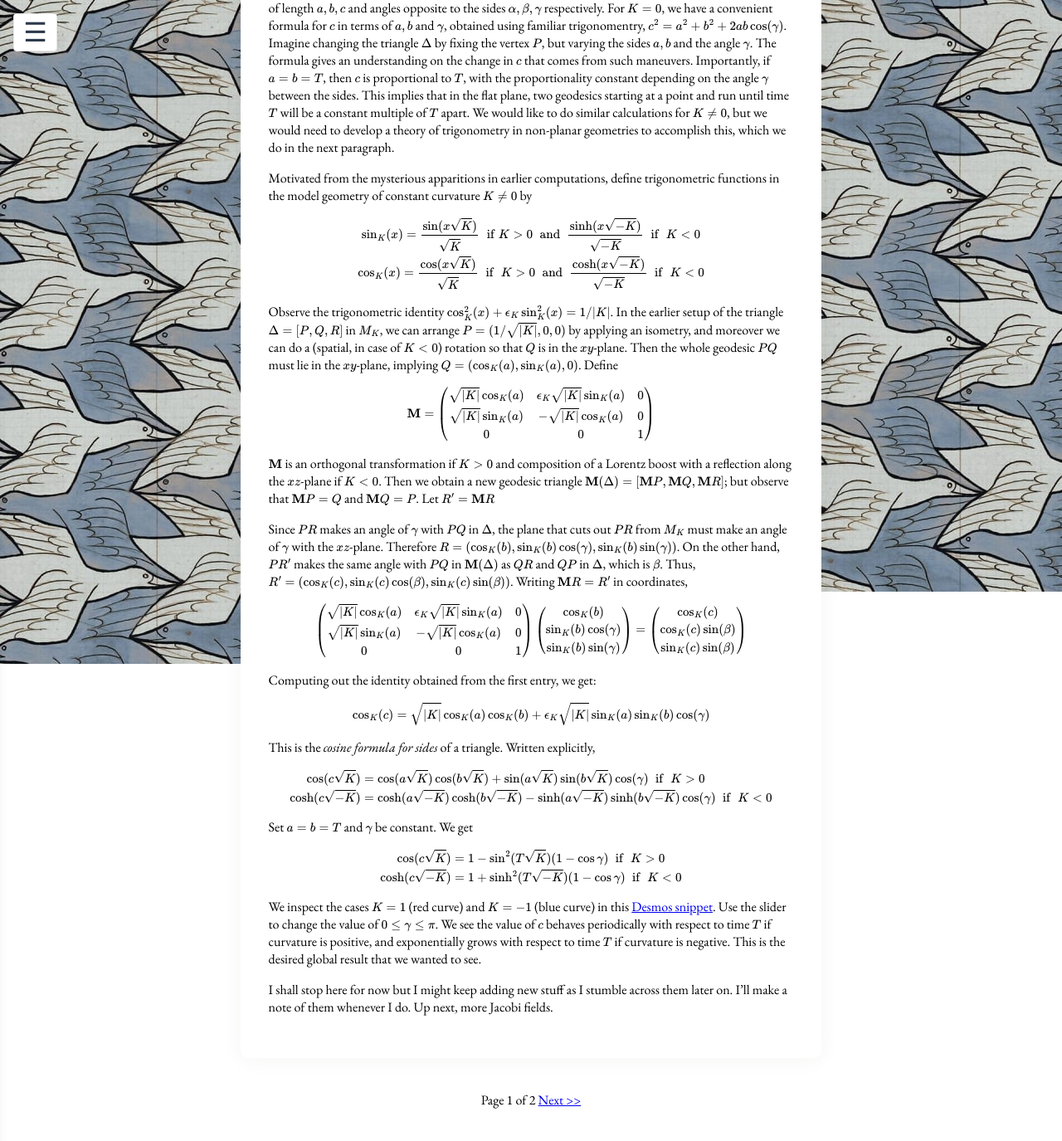
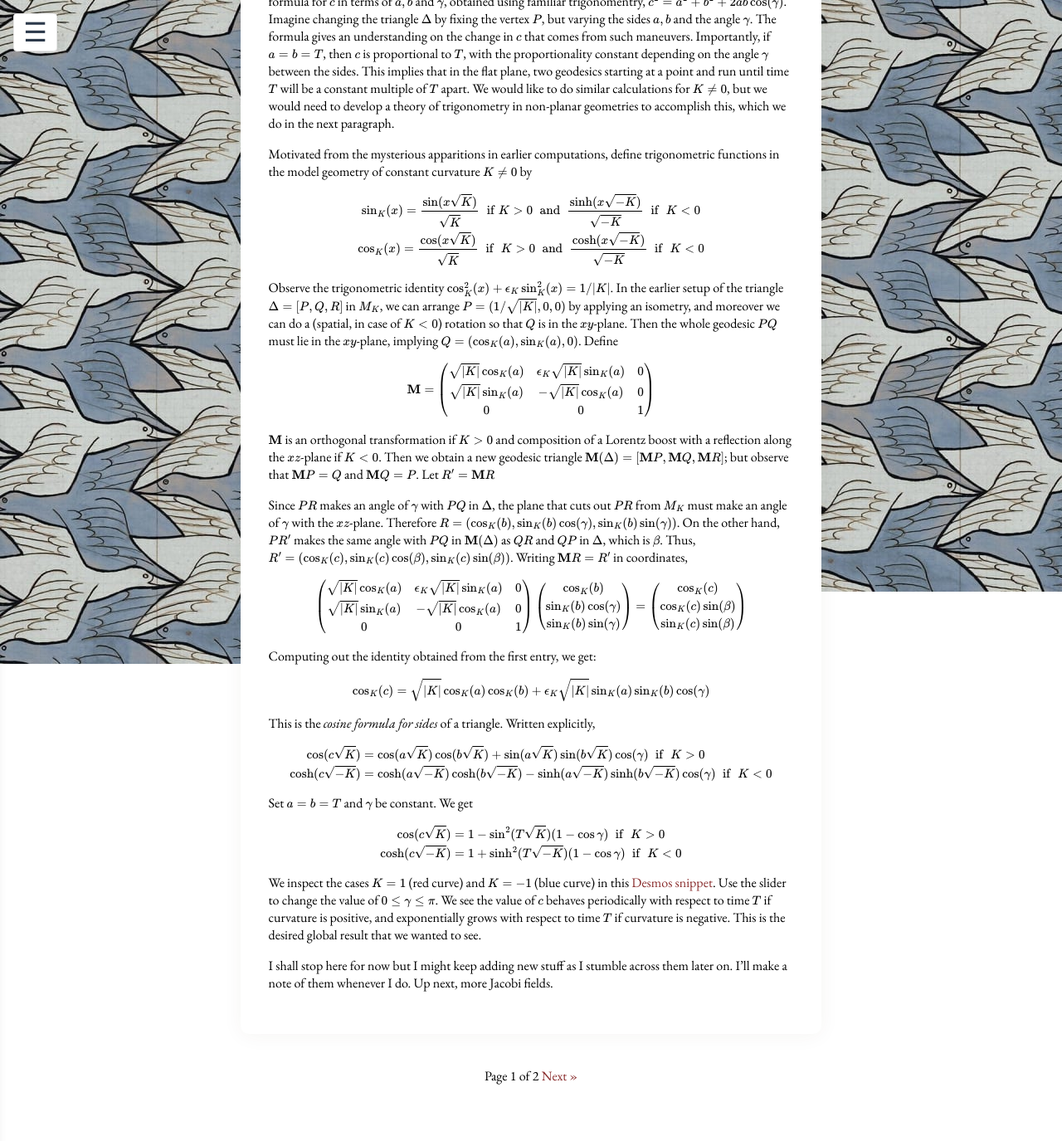
Before and after one commit to witheredstumps/witheredstumps.github.io, a Jekyll site: the page built from index.html, in a window 1280 px wide and 1400 px high, scrolled down 5110 px. Shown: the top 1375 px of the window at 83% size. Built offline with Jekyll 4.4.1, drawn with Linux system fonts in a browser that asks for light colours; some web fonts are replaced; the list of posts is cut into pages by our own code; after the commit the page ends 6449 px from its top, so only the background shows below that.

Commit message:
Various changes

```diff
--- a/assets/main.css
+++ b/assets/main.css
@@ -25,14 +25,14 @@
 .site-title {
   font-family: 'EB Garamond', serif;
   font-style: italic;
-  font-weight: 600;
-  color: #8a2d2d;
-  font-size: 3.35vw;
+  font-weight: 700;
+  color: #000000;
+  font-size: 2.9vw;
   line-height: 1.1;
   letter-spacing: normal;
   text-align: center;
   margin: 2.5rem auto 2rem auto;
-  padding: 0.5em 0 0.2em 0;
+  padding: 0em 0 0.2em 0;
   position: relative;
   z-index: 2;
   display: block;
@@ -46,7 +46,7 @@
 }
 .site-title {
   /* existing styles... */
-  text-shadow: 0.5px 0.5px 20px #fff, 0 0 0.5px #8a2d2d;
+  text-shadow: 0px 0px 10px #fff;
 }
 
 /* --- sidebar and toggle container --- */
@@ -260,3 +260,15 @@
   font-size: 95% !important;
   line-height: 1.2;
 }
+
+/* --- hyperlinks --- */
+
+a {
+  color: #8a2d2d;
+  text-decoration: none;
+}
+
+a:hover,
+a:focus {
+  color: #808080
+}
--- a/index.html
+++ b/index.html
@@ -6,6 +6,7 @@
 ---
 
 <div id="posts-list">
+  {% if paginator.posts %}
     {% for post in paginator.posts %}
       <div class="post-content post-item">
         <h2 style="font-style: italic;">
@@ -18,12 +19,17 @@
         {{ post.content }}
       </div>
     {% endfor %}
+  {% else %}
+    <p>No posts found.</p>
+  {% endif %}
 </div>
 
-<!-- Pagination links as buttons -->
-<div class="pagination" style="text-align:center; margin: 2em 0;">
-  <span class="page-info">Page {{ paginator.page }} of {{ paginator.total_pages }}</span>
+<div class="pagination" style="text-align:center;">
+  {% if paginator.previous_page %}
+    <a href="{{ paginator.previous_page_path | relative_url }}">&laquo; Prev</a>
+  {% endif %}
+  <span>Page {{ paginator.page }} of {{ paginator.total_pages }}</span>
   {% if paginator.next_page %}
-    <a class="pagination-btn" href="{{ paginator.next_page_path | relative_url }}">Next &gt;&gt;</a>
+    <a href="{{ paginator.next_page_path | relative_url }}">Next &raquo;</a>
   {% endif %}
 </div>
```
Also changed, not shown: 4 other files. Lines whose indentation alone changed are shown as unchanged.
